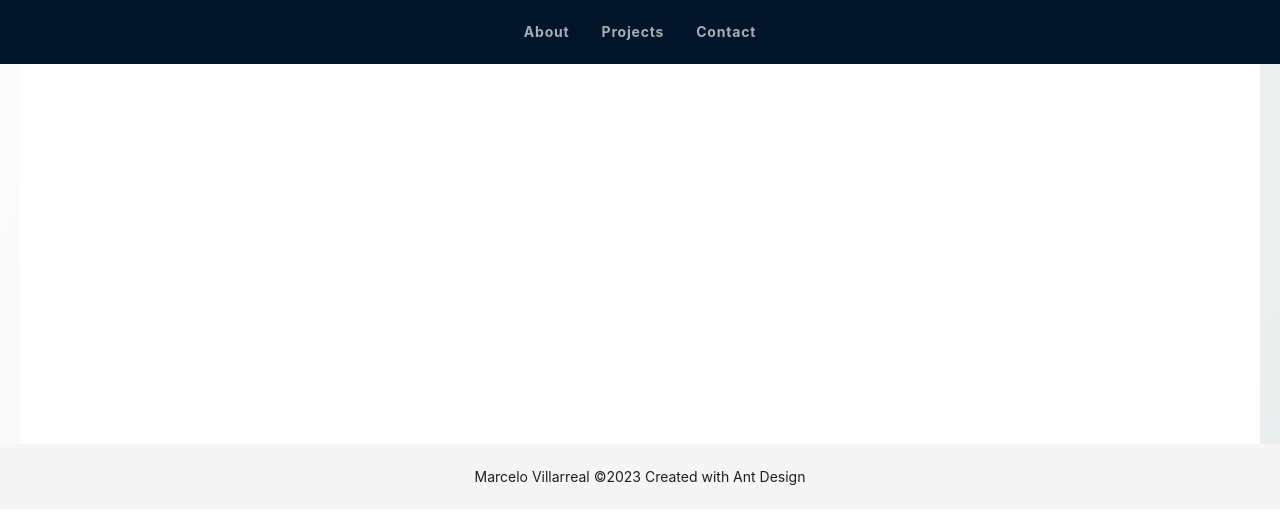
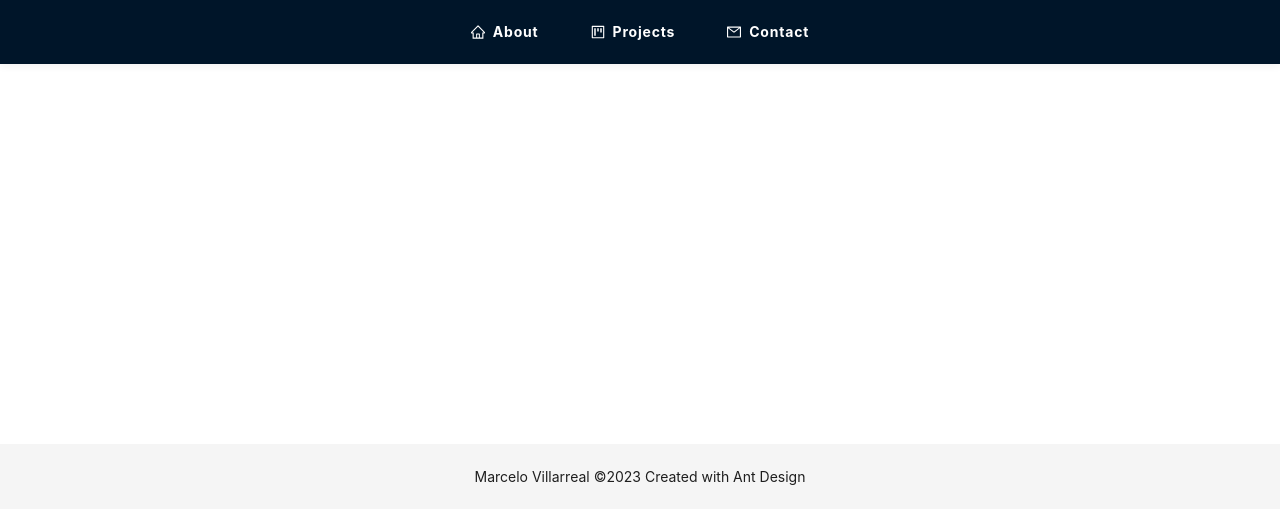
Before and after one commit to ilgaribaldi/portfolio, a React (Create React App) app: page / in a window 1280 px wide. Shown: the top 524 px of the page. Built offline with nearby package versions, Linux system fonts and the light colour scheme.

Commit message:
modified header menu

```diff
--- a/src/App.js
+++ b/src/App.js
@@ -10,6 +10,8 @@ import {
 import About from './views/about/index';
 import Projects from './views/projects/index';
 import Contact from './views/contact/index';
+import { HomeOutlined, ProjectOutlined, MailOutlined } from '@ant-design/icons';
+
 
 const { Header, Content, Footer } = Layout;
 
@@ -37,6 +39,8 @@ const App = () => {
             position: 'fixed',
             zIndex: 1,
             width: '100%',
+            backgroundColor: '#001529',
+            boxShadow: '0 2px 8px rgba(0, 0, 0, 0.06)',
           }}
         >
           <div
@@ -45,6 +49,8 @@ const App = () => {
               justifyContent: 'center',
               alignItems: 'center',
               height: '100%',
+              margin: '0 auto',
+              maxWidth: 1200,
             }}
           >
             <Menu
@@ -55,34 +61,95 @@ const App = () => {
                 display: 'flex',
                 justifyContent: 'center',
                 flexGrow: 1,
+                border: 'none',
               }}
             >
               <Menu.Item
                 key="/portfolio"
-                style={{ fontWeight: 'bold', letterSpacing: '0.05rem' }}
+                style={{
+                  fontWeight: 'bold',
+                  letterSpacing: '0.05rem',
+                  margin: '0 10px',
+                  border: 'none',
+                  position: 'relative',
+                }}
               >
-                <NavLink to="/portfolio" activeStyle={{ color: '#1890ff' }}>
+                <NavLink to="/portfolio" style={{ color: '#fff' }}>
+                  <HomeOutlined style={{ marginRight: 8 }} />
                   About
+                  <div
+                    style={{
+                      position: 'absolute',
+                      bottom: 0,
+                      left: 0,
+                      width: '100%',
+                      height: 2,
+                      backgroundColor: '#1890ff',
+                      opacity: 0,
+                      transition: 'opacity 0.3s ease',
+                    }}
+                  />
                 </NavLink>
               </Menu.Item>
               <Menu.Item
                 key="/projects"
-                style={{ fontWeight: 'bold', letterSpacing: '0.05rem' }}
+                style={{
+                  fontWeight: 'bold',
+                  letterSpacing: '0.05rem',
+                  margin: '0 10px',
+                  border: 'none',
+                  position: 'relative',
+                }}
               >
-                <NavLink to="/projects">Projects</NavLink>
+                <NavLink to="/projects" style={{ color: '#fff' }}>
+                  <ProjectOutlined style={{ marginRight: 8 }} />
+                  Projects
+                  <div
+                    style={{
+                      position: 'absolute',
+                      bottom: 0,
+                      left: 0,
+                      width: '100%',
+                      height: 2,
+                      backgroundColor: '#1890ff',
+                      opacity: 0,
+                      transition: 'opacity 0.3s ease',
+                    }}
+                  />
+                </NavLink>
               </Menu.Item>
               <Menu.Item
                 key="/contact"
-                style={{ fontWeight: 'bold', letterSpacing: '0.05rem' }}
+                style={{
+                  fontWeight: 'bold',
+                  letterSpacing: '0.05rem',
+                  margin: '0 10px',
+                  border: 'none',
+                  position: 'relative',
+                }}
               >
-                <NavLink to="/contact">Contact</NavLink>
+                <NavLink to="/contact" style={{ color: '#fff' }}>
+                  <MailOutlined style={{ marginRight: 8 }} />
+                  Contact
+                  <div
+                    style={{
+                      position: 'absolute',
+                      bottom: 0,
+                      left: 0,
+                      width: '100%',
+                      height: 2,
+                      backgroundColor: '#1890ff',
+                      opacity: 0,
+                      transition: 'opacity 0.3s ease',
+                    }}
+                  />
+                </NavLink>
               </Menu.Item>
             </Menu>
           </div>
         </Header>
         <Content
           style={{
-            padding: '0 20px',
             marginTop: 64,
             background: 'linear-gradient(120deg, #fdfbfb 0%, #ebedee 100%)',
           }}
--- a/src/views/about/index.js
+++ b/src/views/about/index.js
@@ -10,7 +10,7 @@ import {
   Tag,
   Collapse,
   Avatar,
-  Card
+  Card,
 } from 'antd';
 import './index.css';
 import profile from './profile.jpg';
--- a/src/views/projects/index.js
+++ b/src/views/projects/index.js
@@ -17,7 +17,11 @@ const Projects = () => {
               <Col
                 xs={24}
                 md={12}
-                style={{ display: 'flex', alignItems: 'center' }}
+                style={{
+                  display: 'flex',
+                  alignItems: 'center',
+                  justifyContent: 'center',
+                }}
               >
                 <Image
                   src={optimizer}
@@ -131,7 +135,11 @@ const Projects = () => {
               <Col
                 xs={24}
                 md={12}
-                style={{ display: 'flex', alignItems: 'center' }}
+                style={{
+                  display: 'flex',
+                  alignItems: 'center',
+                  justifyContent: 'center',
+                }}
               >
                 <Image
                   src={looking}
```
Also changed, not shown: src/App.css (deleted, +0 -40 lines).
